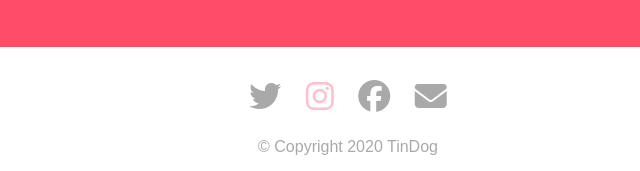
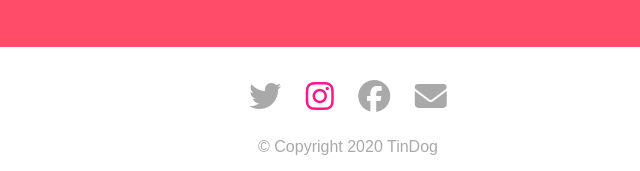
Before and after one commit to rishidatta8/TinDog, a plain HTML site: page index.html in a window 1280 px wide. In both pictures the pointer is over the icon 611 px from the left and 3206 px from the top of the page. Shown: the part 3104-3275 px from the top of the page, 292-932 px from the left. Drawn offline with nearby package versions, Linux system fonts and the light colour scheme.

Commit message:
Update styles.css

```diff
--- a/styles.css
+++ b/styles.css
@@ -194,7 +194,7 @@ h3
 
 .instagram:hover
 {
-  color: pink;
+  color: deeppink;
 }
 
 .facebook:hover
```
